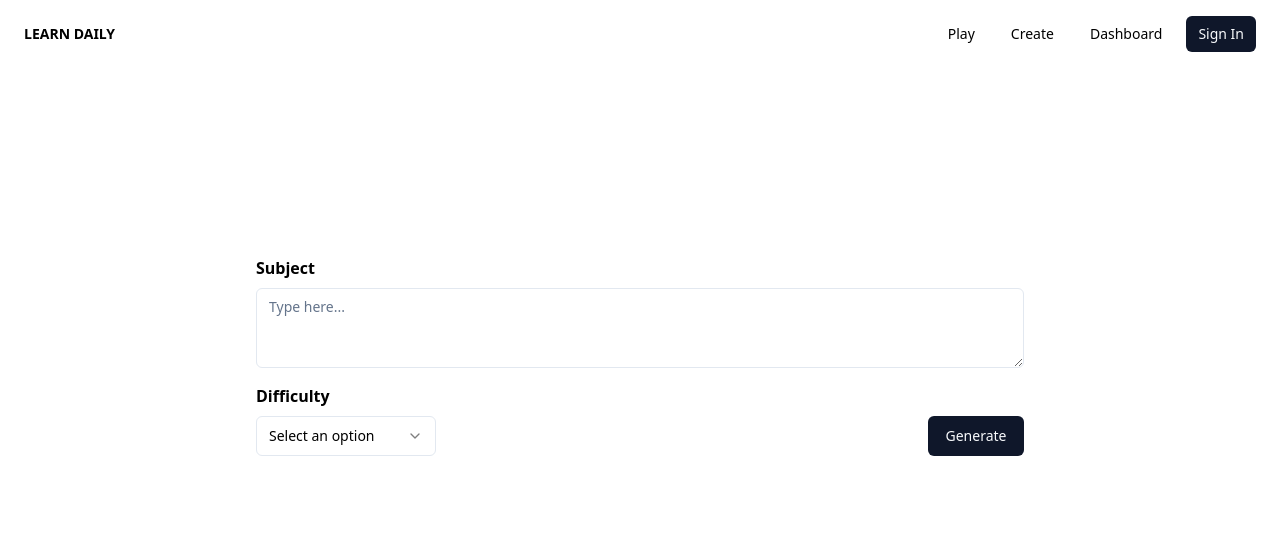
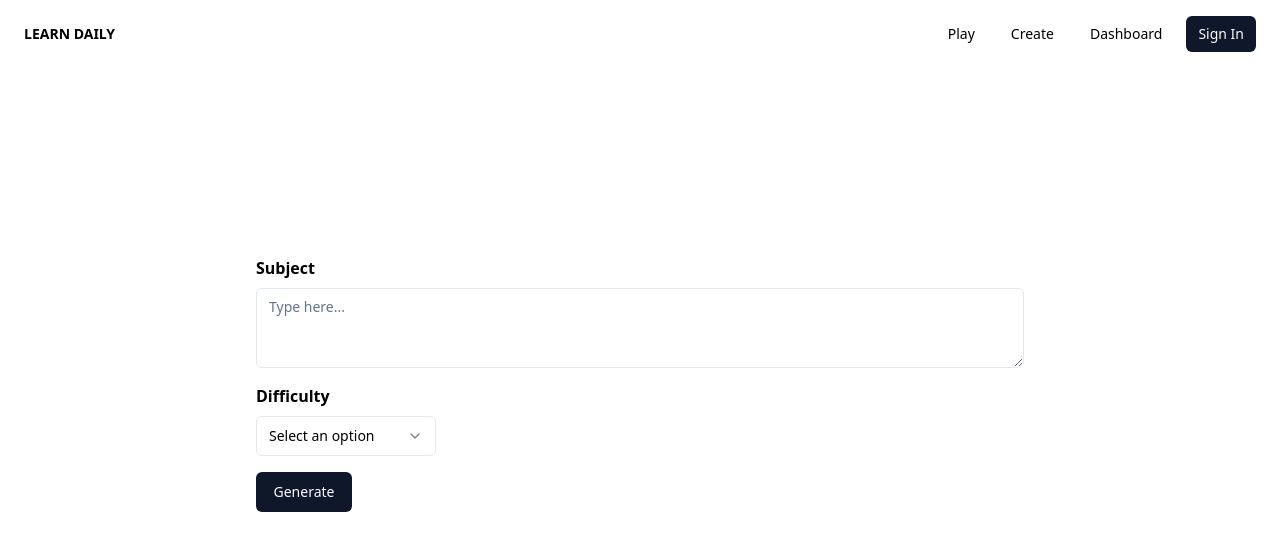
Before and after one commit to nathan-foo/study-blocks, a Next.js app in the folder client-next/: page /create in a window 1280 px wide. Shown: the top 550 px of the page. Built offline with nearby package versions, Linux system fonts and the light colour scheme; no server answers.

Commit message:
Generate block and review outline

```diff
--- a/client-next/app/(pages)/(routes)/create/page.jsx
+++ b/client-next/app/(pages)/(routes)/create/page.jsx
@@ -2,20 +2,47 @@
 
 import React, { useState } from 'react'
 import BlockInput from '../../_components/BlockInput'
+import { v4 as uuidv4 } from 'uuid'
+import { useUser } from '@clerk/nextjs'
+import { Button } from '@/components/ui/button'
 
 const CreatePage = () => {
   const [formData, setFormData] = useState([]);
+  const { isLoaded, isSignedIn, user } = useUser();
 
   const handleInput = (fieldName, fieldValue) => {
     setFormData(prev => ({
       ...prev,
       [fieldName]: fieldValue,
     }));
-    console.log(formData);
   }
 
-  const generateCourseOutline = () => {
+  const generateBlock = async () => {
+    const url = `${process.env.NEXT_PUBLIC_API_URL}/api/blocks`;
+    const blockId = uuidv4();
+    const userId = user.id;
+    try {
+      const response = await fetch(url, {
+        method: 'POST',
+        headers: {
+          'Content-type': 'application/json',
+        },
+        body: JSON.stringify({
+          blockId: blockId,
+          createdBy: userId,
+          topic: formData.topic,
+          difficulty: formData.difficulty,
+        }),
+      });
 
+      if (!response.ok) {
+          throw new Error(`Response status: ${response.status}`);
+      }
+    } catch (error) {
+      throw new Error(`Failed to create block: ${error}`);
+    }
+
+    return new Response('Block created', { status: 201 });
   }
 
   return (
@@ -26,6 +53,7 @@ const CreatePage = () => {
             setTopic={(value) => handleInput('topic', value)}
             setDifficulty={(value) => handleInput('difficulty', value)}
           />
+          <Button className='w-24 mt-4' onClick={generateBlock}>Generate</Button>
         </div>
       </div>
     </div>
--- a/client-next/app/(pages)/_components/BlockInput.jsx
+++ b/client-next/app/(pages)/_components/BlockInput.jsx
@@ -1,4 +1,3 @@
-import { Button } from '@/components/ui/button'
 import { Select, SelectContent, SelectItem, SelectTrigger, SelectValue } from '@/components/ui/select'
 import { Textarea } from '@/components/ui/textarea'
 import React from 'react'
@@ -20,7 +19,6 @@ const BlockInput = ({ setTopic, setDifficulty }) => {
                     <SelectItem value='Hard'>Hard</SelectItem>
                 </SelectContent>
             </Select>
-            <Button className='w-24'>Generate</Button>
         </div>
     </div>
   )
--- a/client-next/app/api/blocks/[id]/route.js
+++ b/client-next/app/api/blocks/[id]/route.js
@@ -4,9 +4,9 @@ import Block from "@/models/block";
 
 export async function PUT(request, { params }) {
     const { id } = params;
-    const { newBlockId: blockId, newCreatedBy: createdBy, newTopic: topic, newDifficulty: difficulty } = await request.json();
+    const { newBlockId: blockId, newCreatedBy: createdBy, newTopic: topic, newDifficulty: difficulty, newOutline: outline } = await request.json();
     await connectDB();
-    await Block.findByIdAndUpdate(id, { blockId, createdBy, topic, difficulty });
+    await Block.findByIdAndUpdate(id, { blockId, createdBy, topic, difficulty, outline });
     return NextResponse.json({ message: "Block Updated" }, { status: 200 });
 }
 
--- a/client-next/app/api/blocks/route.js
+++ b/client-next/app/api/blocks/route.js
@@ -1,11 +1,17 @@
 import { NextResponse } from "next/server";
 import connectDB from "@/lib/mongodb";
 import Block from "@/models/block";
+import { courseOutline } from "@/models/gemini";
 
 export async function POST(request) {
     const { blockId, createdBy, topic, difficulty } = await request.json();
+    const AI_PROMPT = `Generate study material for a ${topic} review. The level of difficulty will be ${difficulty}. Write a summary of each course, a list of chapters along with a summary for each chapter, and a topic list in each chapter. Write all results in JSON format. Copy the following structure:\n{\ncourseTitle: string,\nsummary: string,\nchapters:\n[\n{\nchapterTitle: string,\nsummary: string,\ntopics: string[],\n}\n]\n}`;
+
+    const geminiResponse = await courseOutline.sendMessage(AI_PROMPT);
+    const outline = JSON.parse(geminiResponse.response.text());
+
     await connectDB();
-    await Block.create({ blockId, createdBy, topic, difficulty });
+    await Block.create({ blockId, createdBy, topic, difficulty, outline: outline });
     return NextResponse.json({ message: "Block Created" }, { status: 201 });
 }
 
--- a/client-next/app/api/webhooks/clerk/route.js
+++ b/client-next/app/api/webhooks/clerk/route.js
@@ -53,7 +53,7 @@ export async function POST(request) {
 
     if (event.type === 'user.created') {
         // Make sure to store url in deployment environment
-        const url = process.env.USER_API_URL;
+        const url = `${process.env.API_URL}/api/users`;
 
         try {
             const response = await fetch(url, {
--- a/client-next/models/block.js
+++ b/client-next/models/block.js
@@ -6,6 +6,7 @@ const schema = new Schema(
         createdBy: String,
         topic: String,
         difficulty: String,
+        outline: Object,
     }
 );
 
```
